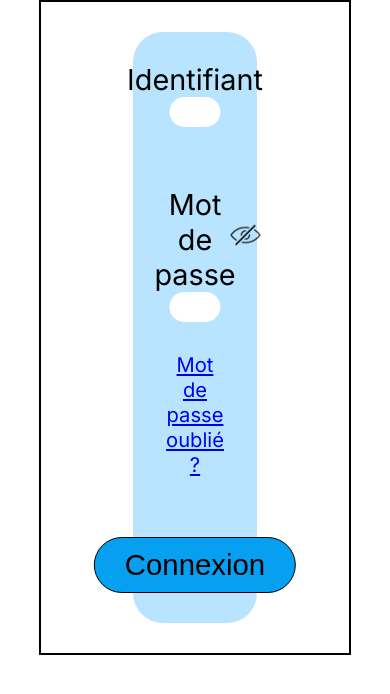
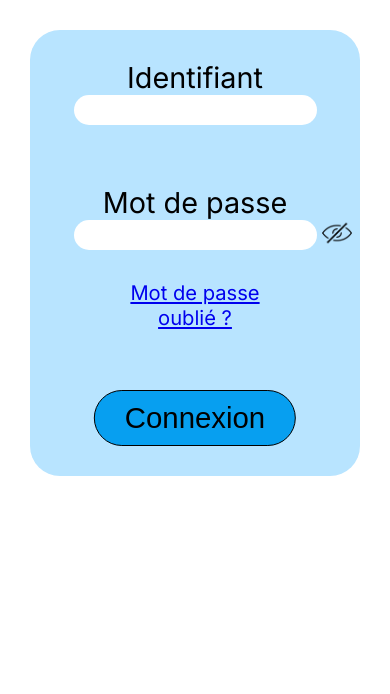
Before and after one commit to K0ola/ENT, a PHP site: page /connexion in a window 390 px wide. Shown: the part 135-829 px from the top of the page. Run offline with PHP 8.4, Linux system fonts and the light colour scheme.

Commit message:
style connexion

```diff
--- a/src/pages/connexion/connexion_view.php
+++ b/src/pages/connexion/connexion_view.php
@@ -3,6 +3,7 @@
 <html lang="fr">
 <head>
     <meta charset="UTF-8">
+    <meta name="viewport" content="width=device-width, initial-scale=1.0">
     <title>Connexion</title>
     <link rel="stylesheet" href="src/root.css">
     <link rel="stylesheet" href="src/layout/styles/theme.css">
--- a/src/pages/connexion/styles/connexion.css
+++ b/src/pages/connexion/styles/connexion.css
@@ -103,3 +103,21 @@
   }
 
   /*# sourceMappingURL=connexion.css.map */
+
+  @media (max-width: 650px) {
+    #connexion div form {
+      border:none;
+      width: 100%;
+
+    }
+    #connexion div{
+      border: none;
+      width: 100%;
+    }
+    #connexion div form div input {
+      width:90%;
+    }
+    #mdp > img {
+      right: -22px;
+    }
+  }
```
